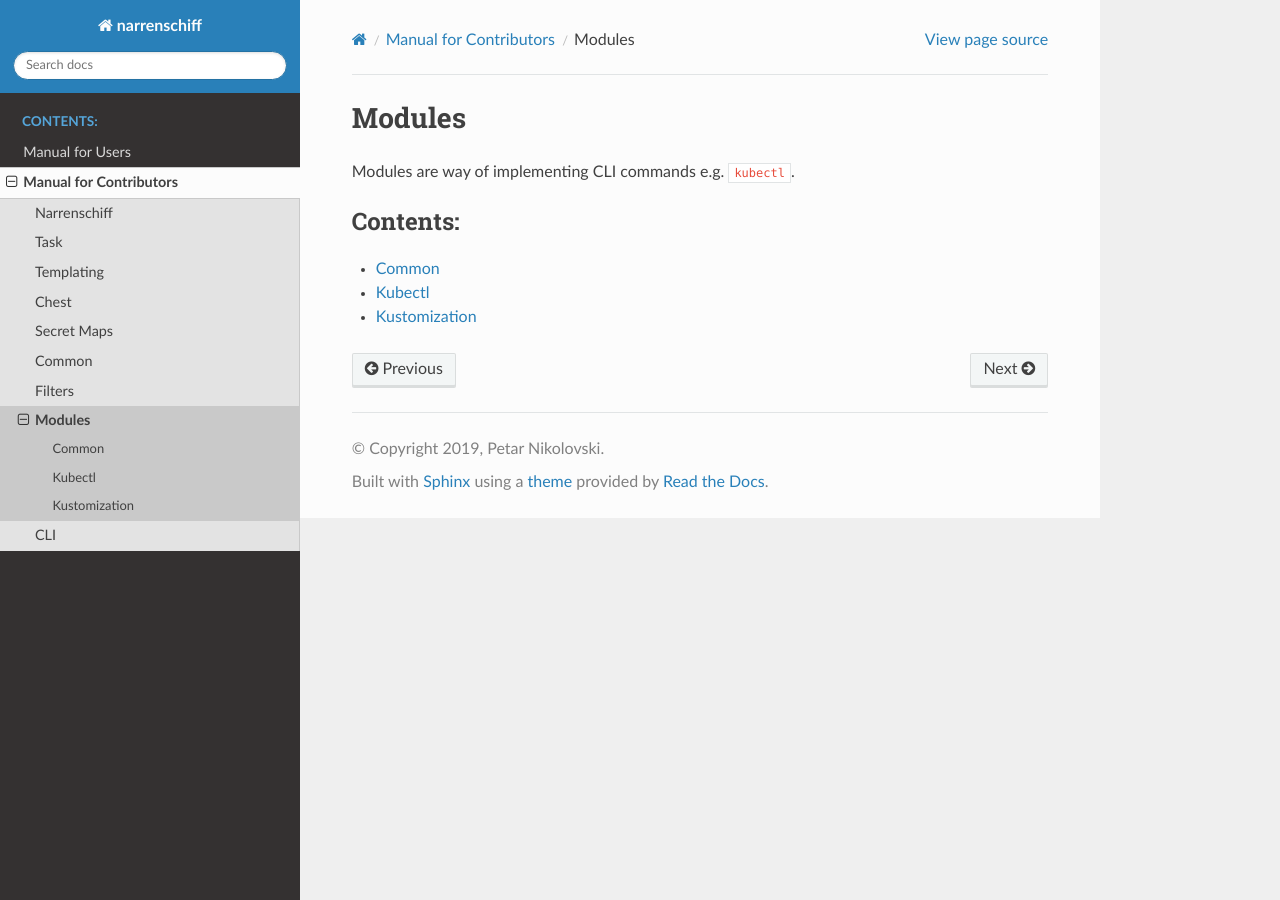
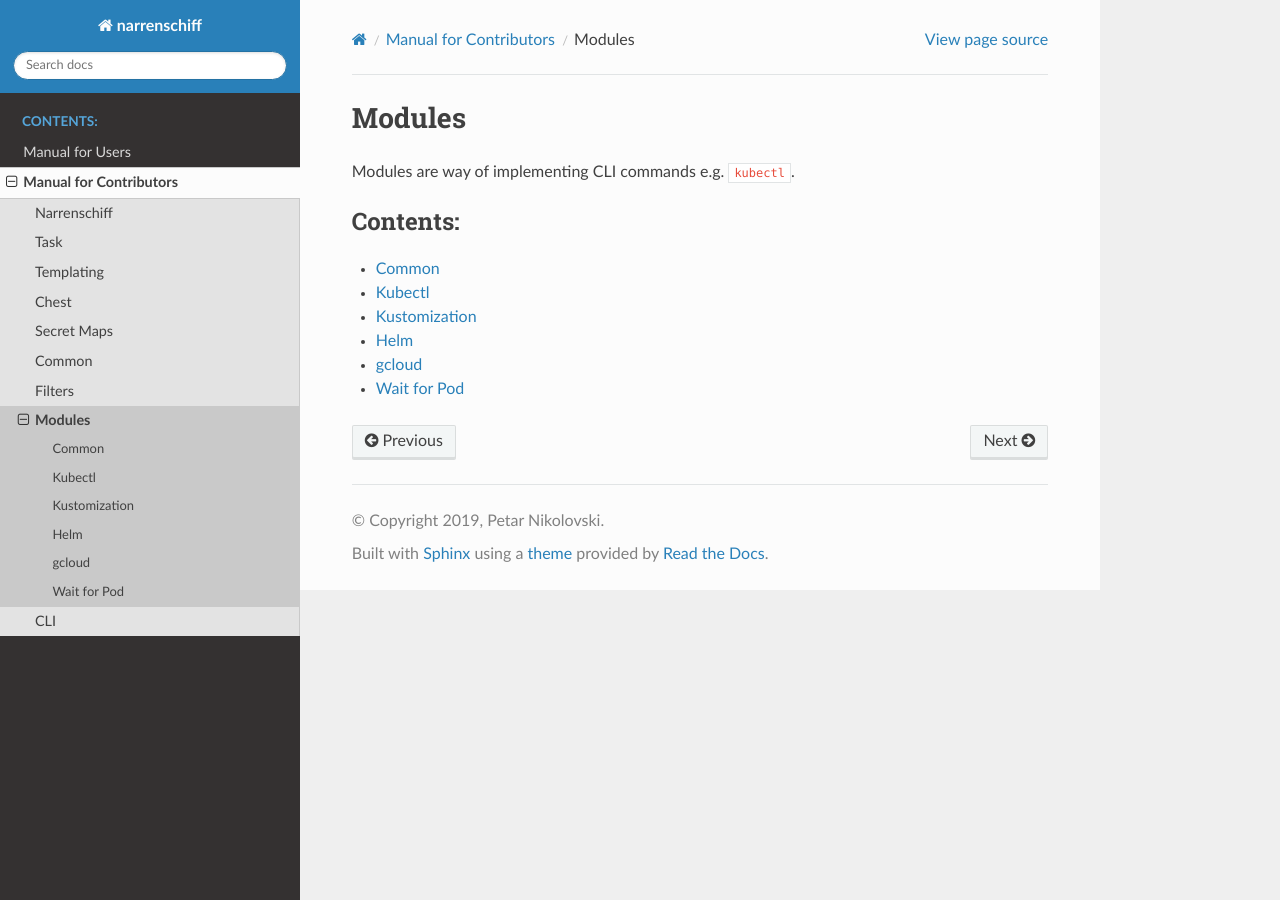
Before and after one commit to narrenorg/narrenschiff, a Sphinx documentation site: the page built from docs/modules.rst, in a window 1280 px wide. Built offline with Sphinx 7.4.7 and the Read the Docs theme 2.0.0, drawn with Linux system fonts in a browser that asks for light colours.

Commit message:
Add missing modules to the documentation

```diff
--- a/docs/modules.rst
+++ b/docs/modules.rst
@@ -10,3 +10,6 @@ Modules are way of implementing CLI commands e.g. ``kubectl``.
    modules/common
    modules/kubectl
    modules/kustomization
+   modules/helm
+   modules/gcloud
+   modules/wait_for_pod
--- /dev/null
+++ b/docs/modules/gcloud.rst
@@ -0,0 +1,5 @@
+gcloud
+======
+
+.. automodule:: narrenschiff.modules.gcloud
+   :members:
--- /dev/null
+++ b/docs/modules/helm.rst
@@ -0,0 +1,5 @@
+Helm
+====
+
+.. automodule:: narrenschiff.modules.helm
+   :members:
--- /dev/null
+++ b/docs/modules/wait_for_pod.rst
@@ -0,0 +1,5 @@
+Wait for Pod
+============
+
+.. automodule:: narrenschiff.modules.wait_for_pod
+   :members:
```
Also changed, not shown: 1 other file.
